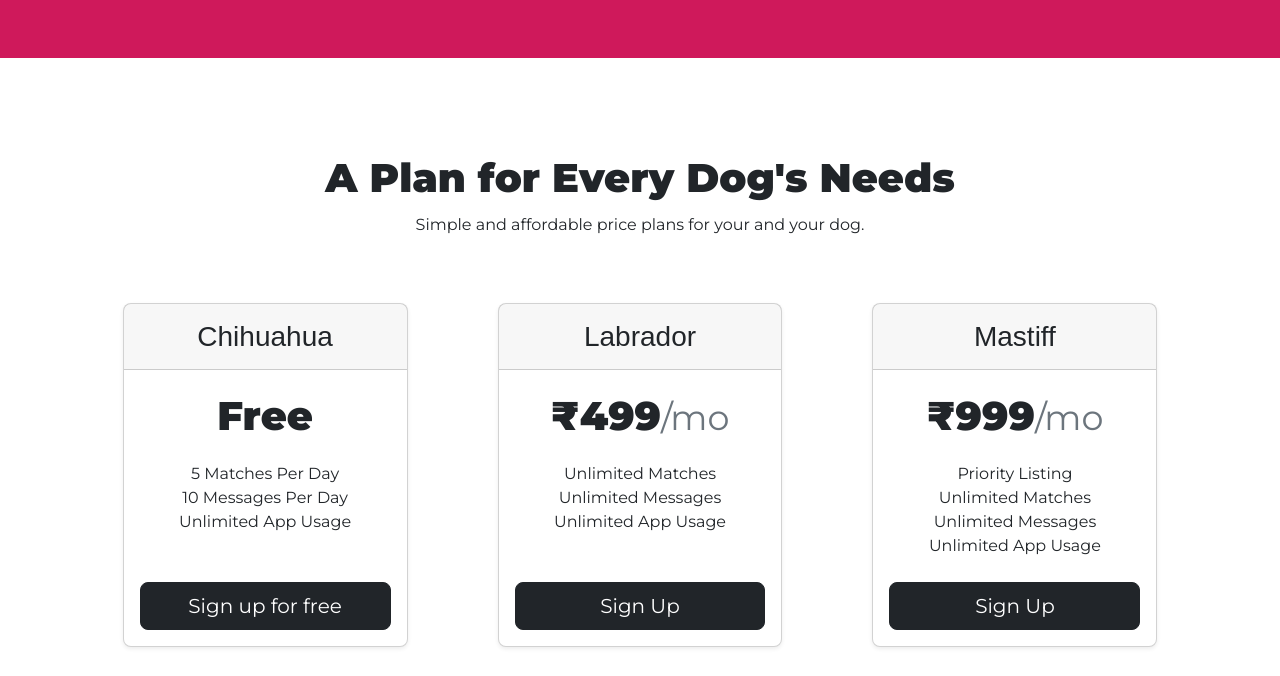
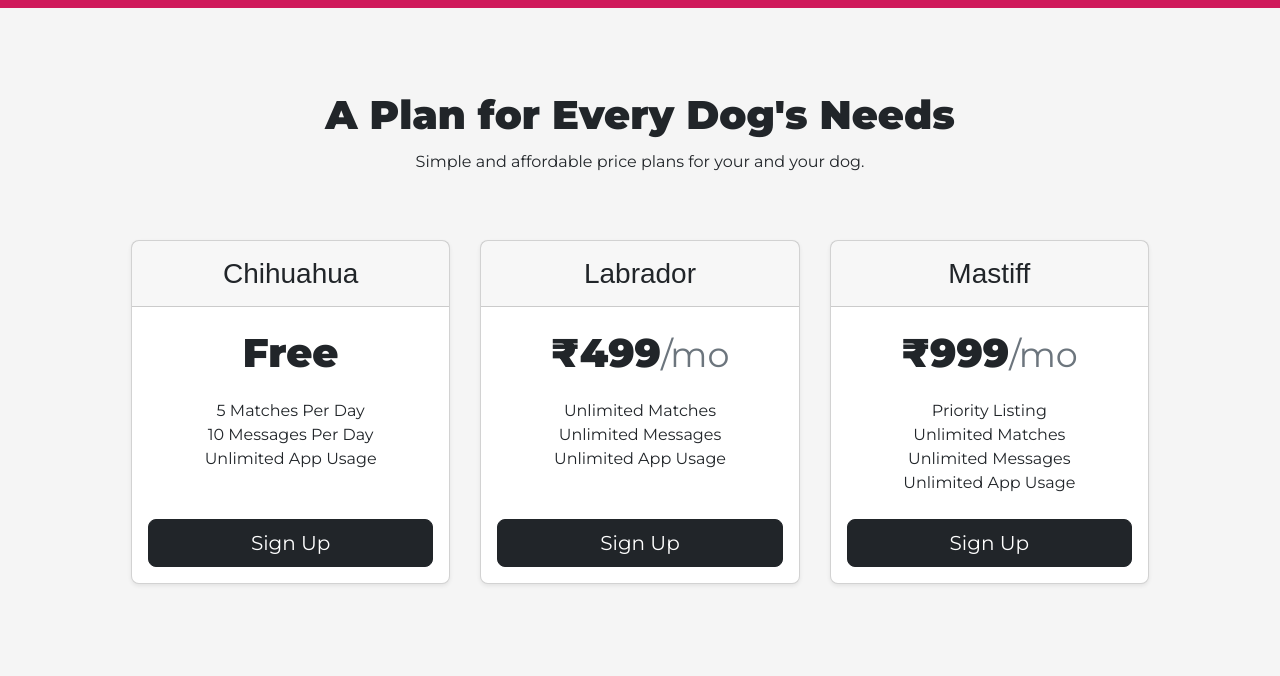
Before and after one commit to amxxrsuhail/product-website, a plain HTML site: page index.html in a window 1280 px wide. Shown: the part 1844-2520 px from the top of the page. Drawn offline with nearby package versions, Linux system fonts and the light colour scheme.

```diff
--- a/css/styles.css
+++ b/css/styles.css
@@ -15,7 +15,7 @@
 }
 
 .col{
-  padding: 0px 45px;
+  padding: 0px 15px;
 }
 
 .download-button {
@@ -24,9 +24,15 @@
   margin-left: 0;
 }
 
+#features,.iphoneimage{
+  position: relative;
+}
+
 #features{
   text-align: center;
   padding: 7%;
+  background-color: whitesmoke;
+  z-index: 1;
 }
 
 .feature-icons{
@@ -51,10 +57,11 @@
 .iphoneimage {
   transform: rotate(25deg);
   position: relative;
-  top: 30px;
+  top: 160px;
+  left: 60px;
   width: 60%;
-  margin-bottom: 50px;
 }
+
 
 h1 {
   padding-bottom: 1rem;
@@ -72,6 +79,7 @@
   font-family: "Montserrat-Black", sans-serif;
   font-weight: bold;
 }
+
 .navbar {
   padding-bottom: 4.5rem;
 }
@@ -104,7 +112,9 @@
 
 #pricing{
   text-align: center;
-  padding: 7%;
+  padding: 6% 10%;
+  background-color: whitesmoke;
+  /* using whitesmoke so that much less strain for the eye  */
 }
 
 .pricing-cards{
--- a/index.html
+++ b/index.html
@@ -66,6 +66,7 @@
 
   <!-- Features -->
   <section id="features">
+    <!-- use of below two lines are very important to make it responsive using bootstrap -->
     <div class="row">
       <div class="col-lg-4 column-features">
 
@@ -136,7 +137,7 @@
     <p>Simple and affordable price plans for your and your dog.</p>
 
     <div class="row row-cols-1 row-cols-md-3 mb-3 text-center pricing-cards">
-      <div class="col">
+      <div class="col col-lg-4">
         <div class="card mb-4 rounded-3 shadow-sm">
           <div class="card-header py-3">
             <h3 class="my-0 fw-normal">Chihuahua</h3>
@@ -149,11 +150,11 @@
               <li>Unlimited App Usage</li>
               <br>
             </ul>
-            <button type="button" class="w-100 btn btn-lg btn-dark">Sign up for free</button>
+            <button type="button" class="w-100 btn btn-lg btn-dark">Sign Up</button>
           </div>
         </div>
       </div>
-      <div class="col">
+      <div class="col col-lg-4">
         <div class="card mb-4 rounded-3 shadow-sm">
           <div class="card-header py-3">
             <h3 class="my-0 fw-normal">Labrador</h3>
@@ -170,7 +171,7 @@
           </div>
         </div>
       </div>
-      <div class="col">
+      <div class="col col-lg-4">
         <div class="card mb-4 rounded-3 shadow-sm ">
           <div class="card-header py-3">
             <h3 class="my-0 fw-normal">Mastiff</h3>
```
